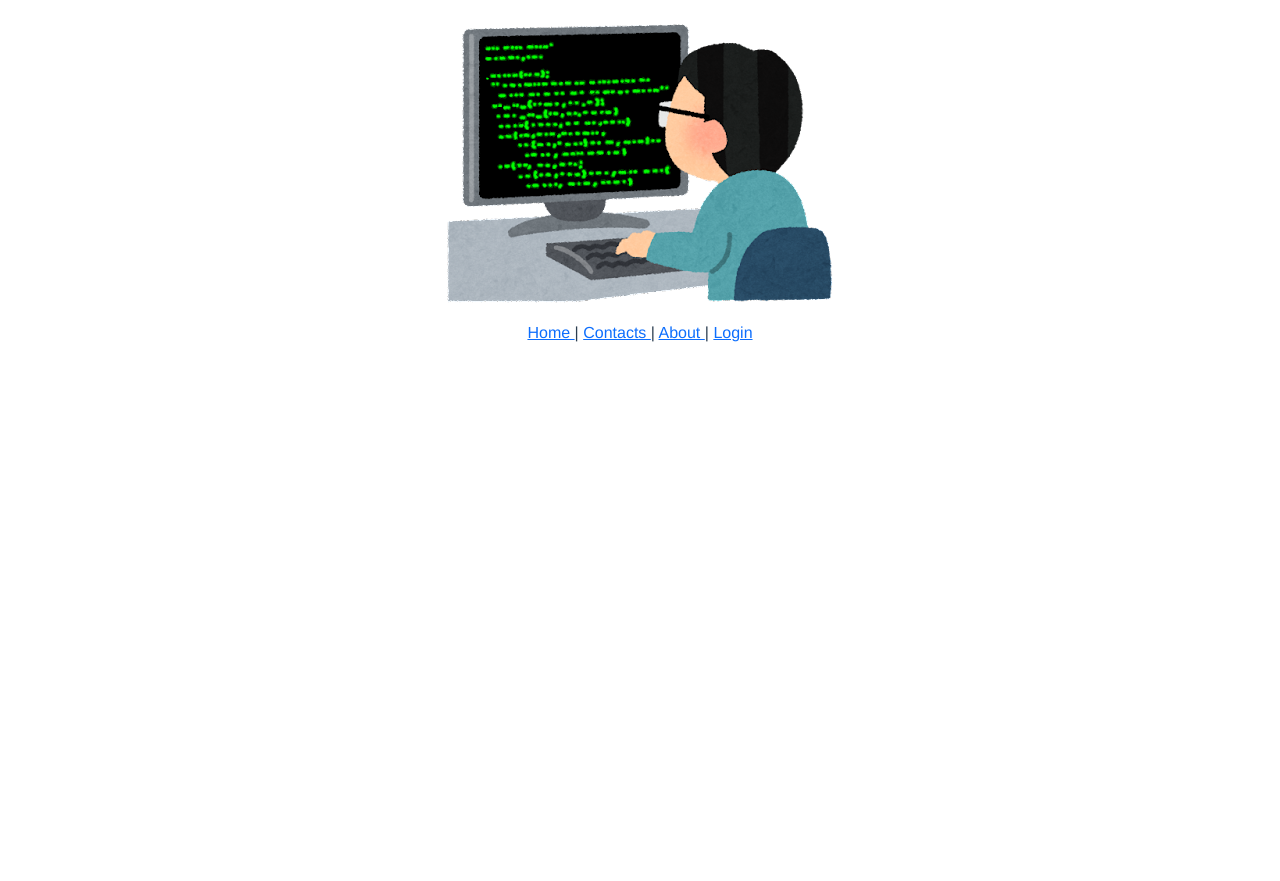
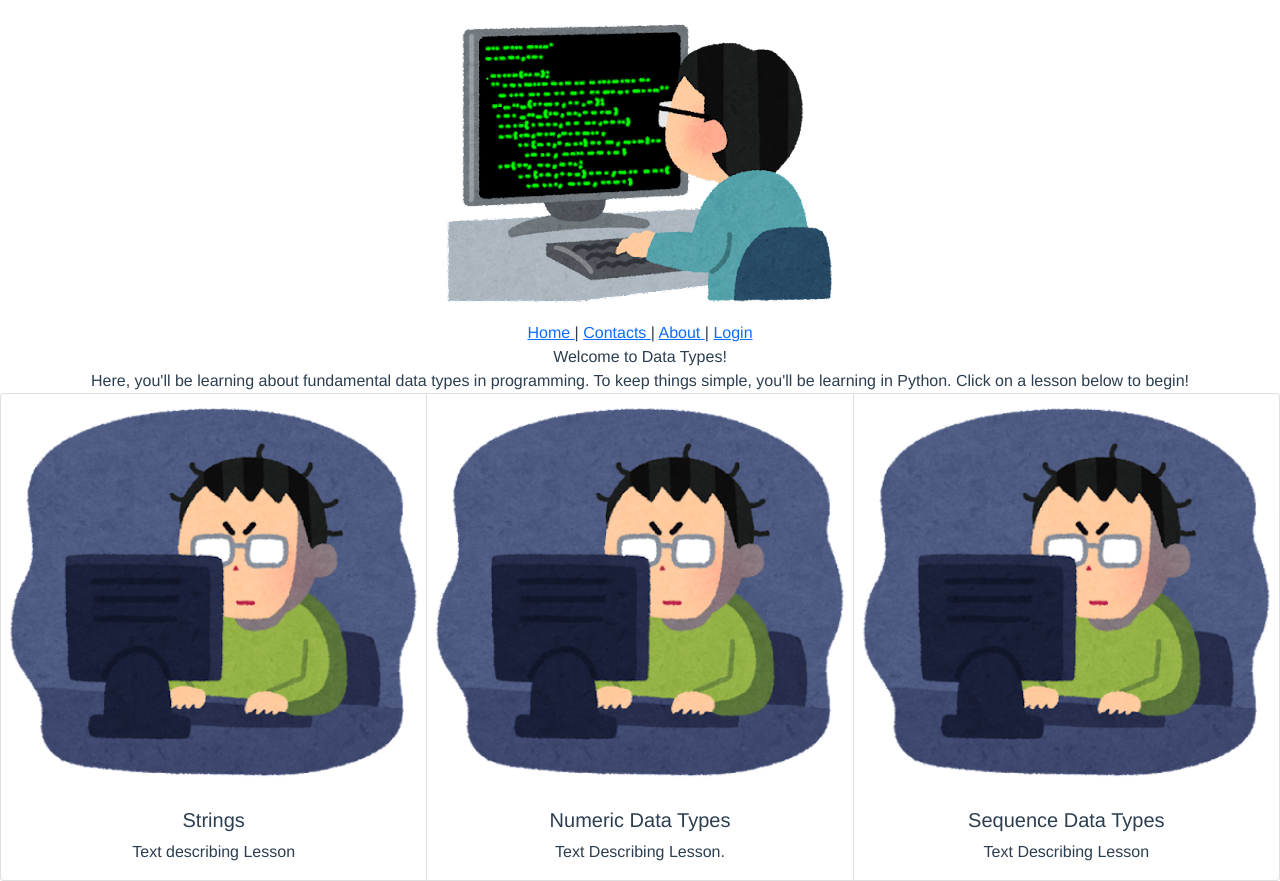
Before and after one commit to AmmarHatiya/Proguru, a Vue app: page /datatypes in a window 1280 px wide. Before the commit the page ends 800 px from the top, so only its background shows below. Built offline with nearby package versions, Linux system fonts and the light colour scheme.

Commit message:
Outline of the 'home page' for data types lesson

```diff
--- a/src/components/BootstrapCard.vue
+++ b/src/components/BootstrapCard.vue
@@ -16,10 +16,10 @@
         <p class="card-text"><small class="text-muted">Last updated 3 mins ago</small></p>
         </div>
     </div>
-    <div class="card">
+    <div class="card" @click="toDataTypes">
         <img class="card-img-top" src="../assets/placeholder.png" alt="Card image cap">
         <div class="card-body">
-        <h5 class="card-title">Python (Ammar)</h5>
+        <h5 class="card-title">Data Types (Ammar)</h5>
         <p class="card-text">This is a wider card with supporting text below as a natural lead-in to additional content. This card has even longer content than the first to show that equal height action.</p>
         <p class="card-text"><small class="text-muted">Last updated 3 mins ago</small></p>
         </div>
@@ -35,6 +35,9 @@ export default {
     methods:{
         toBash(){
             this.$router.replace('/bash');
+        },
+        toDataTypes(){
+            this.$router.replace('/datatypes');
         }
     }
 }
--- /dev/null
+++ b/src/components/DataLessonsCard.vue
@@ -0,0 +1,73 @@
+<template>
+    <div class="welcome-text">
+        Welcome to Data Types!
+        <div class="supporting-text">
+            Here, you'll be learning about fundamental data types in programming.
+            To keep things simple, you'll be learning in Python. Click on a lesson below to begin!
+        </div>
+    </div>
+  <div class="card-group">
+    <div class="card" @click="toString">
+      <img
+        class="card-img-top"
+        src="../assets/placeholder.png"
+        alt="Card image cap"
+      />
+      <div class="card-body">
+        <h5 class="card-title">Strings</h5>
+        <p class="card-text">Text describing Lesson</p>
+      </div>
+    </div>
+    <div class="card" @click="toNumeric">
+      <img
+        class="card-img-top"
+        src="../assets/placeholder.png"
+        alt="Card image cap"
+      />
+      <div class="card-body">
+        <h5 class="card-title">Numeric Data Types</h5>
+        <p class="card-text">Text Describing Lesson.</p>
+      </div>
+    </div>
+    <div class="card" @click="toSequence">
+      <img
+        class="card-img-top"
+        src="../assets/placeholder.png"
+        alt="Card image cap"
+      />
+      <div class="card-body">
+        <h5 class="card-title">Sequence Data Types</h5>
+        <p class="card-text">Text Describing Lesson</p>
+      </div>
+    </div>
+  </div>
+</template>
+
+
+<script>
+export default {
+  name: "DataLessonsCard",
+  methods: {
+    toString() {
+      this.$router.replace("/datatypes/strings");
+    },
+    toNumeric() {
+      this.$router.replace("/datatypes/numeric");
+    },
+    toSequence() {
+      this.$router.replace("/datatypes/sequence");
+    },
+  },
+};
+</script>
+
+<style scoped>
+
+/* .card-group {
+   important part
+  display: grid;
+  place-items: center;
+  grid-template-areas: "inner-div";
+} */
+
+</style>
--- a/src/router/index.js
+++ b/src/router/index.js
@@ -4,6 +4,10 @@ import AboutView from '../views/AboutView.vue'
 import LoginView from '../views/LoginView.vue'
 import ContactsView from '../views/ContactsView.vue'
 import BashView from '../views/BashView.vue'
+import DataTypesView from '../views/DataTypesView.vue'
+import SequenceView from '../views/SequenceView.vue'
+import NumericView from '../views/NumericView.vue'
+import StringView from '../views/StringView.vue'
 
 const routes = [
   {
@@ -34,6 +38,26 @@ const routes = [
     path: '/bash',
     name: 'bash',
     component: BashView
+  },
+  {
+    path: '/datatypes',
+    name: 'datatypes',
+    component: DataTypesView
+  },
+  {
+    path: '/datatypes/strings',
+    name: 'strings',
+    component: StringView
+  },
+  {
+    path: '/datatypes/numeric',
+    name: 'numeric',
+    component: NumericView
+  },
+  {
+    path: '/datatypes/sequence',
+    name: 'sequence',
+    component: SequenceView
   }
 ]
 
--- /dev/null
+++ b/src/views/DataTypesView.vue
@@ -0,0 +1,21 @@
+<template>
+  <div class="datatypes">
+    <DataLessonsCard />
+  </div>
+</template>
+
+<script>
+
+
+import DataLessonsCard from '../components/DataLessonsCard.vue'
+
+
+
+export default {
+  name: 'DataTypesView',
+  components:{
+    DataLessonsCard
+  }
+
+}
+</script>
--- /dev/null
+++ b/src/views/NumericView.vue
@@ -0,0 +1,18 @@
+<template>
+  <div class="datatypes">
+  </div>
+</template>
+
+<script>
+
+
+
+
+
+export default {
+  name: 'NumericView',
+  components:{
+  }
+
+}
+</script>
--- /dev/null
+++ b/src/views/SequenceView.vue
@@ -0,0 +1,18 @@
+<template>
+  <div class="datatypes">
+  </div>
+</template>
+
+<script>
+
+
+
+
+
+export default {
+  name: 'SequenceView',
+  components:{
+  }
+
+}
+</script>
--- /dev/null
+++ b/src/views/StringView.vue
@@ -0,0 +1,18 @@
+<template>
+  <div class="datatypes">
+  </div>
+</template>
+
+<script>
+
+
+
+
+
+export default {
+  name: 'StringView',
+  components:{
+  }
+
+}
+</script>
```
